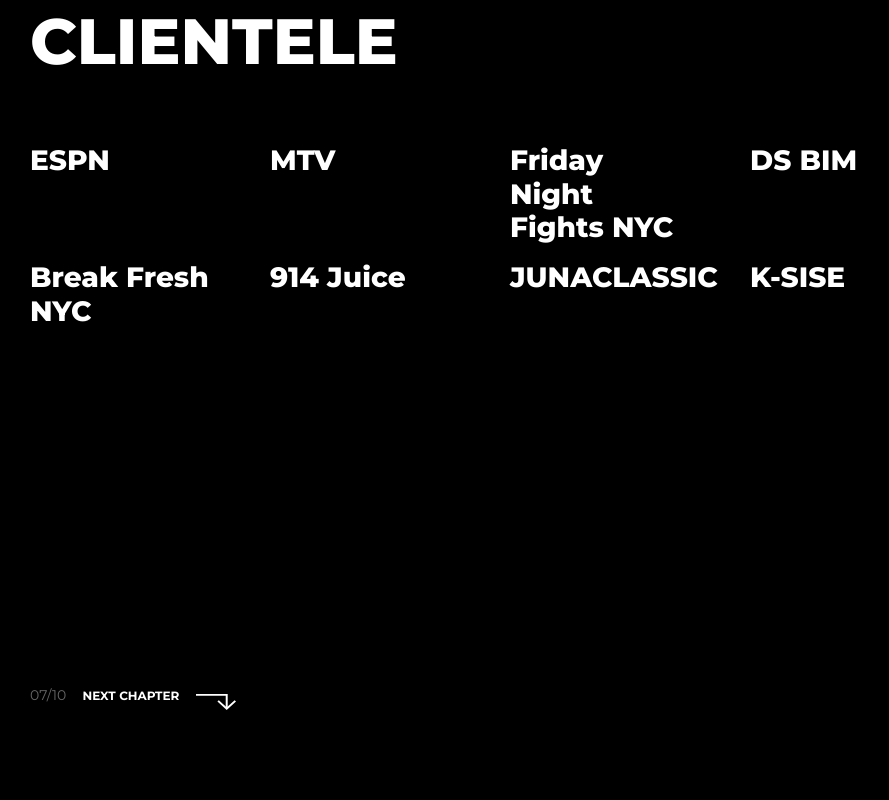
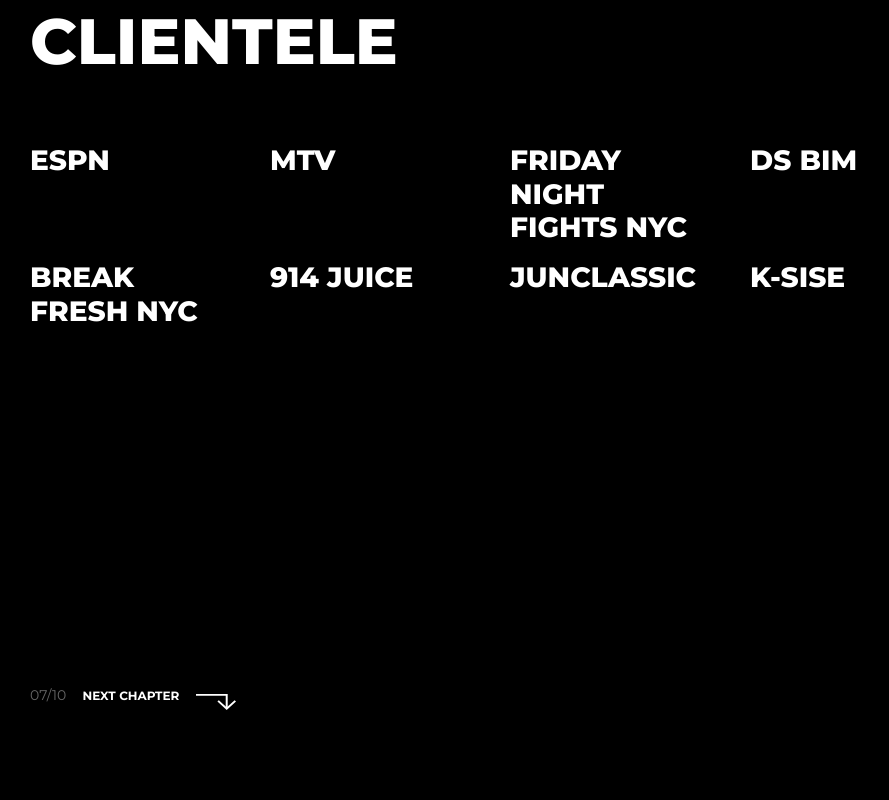
Before and after one commit to directedbydiego/indexfiles, a plain HTML site: page index.html in a window 1280 px wide. Shown: the part 5423-6223 px from the top of the page, without its empty margins (0-889 px from the left). Drawn offline with Linux system fonts and the light colour scheme.

Commit message:
Update index.html

```diff
--- a/index.html
+++ b/index.html
@@ -332,7 +332,7 @@
 									</a> -->
 								</div>
 								<div class="col-6 col-lg-3">
-									<H5>Friday Night Fights NYC</H5>
+									<H5>FRIDAY NIGHT FIGHTS NYC</H5>
 									<!-- <a href="#" class="logo-link">
 										<img src="assets/img/reference.svg" class="logo-img" alt="Reference 3">
 									</a> -->
@@ -345,20 +345,20 @@
 									</a> -->
 								</div>
 								<div class="col-6 col-lg-3">
-									<H5>Break Fresh NYC</H5>
+									<H5>BREAK FRESH NYC</H5>
 									<!-- <a href="#" class="logo-link">
 										<img src="assets/img/reference.svg" class="logo-img" alt="Reference 5">
 									</a> -->
 								</div>
 								<div class="col-6 col-lg-3">
-									<H5>914 Juice</H5>
+									<H5>914 JUICE</H5>
 									<!-- <a href="#" class="logo-link">
 
 										<img src="assets/img/reference.svg" class="logo-img" alt="Reference 6">
 									</a> -->
 								</div>
 								<div class="col-6 col-lg-3">
-									<H5>JUNACLASSIC</H5>
+									<H5>JUNCLASSIC</H5>
 									<!-- <a href="#" class="logo-link">
 										<img src="assets/img/reference.svg" class="logo-img" alt="Reference 7">
 									</a> -->
@@ -482,7 +482,7 @@
 											<img src="https://www.dropbox.com/s/ndq9meux64gm1ux/DVNCICE.png?raw=1" class="testimonial-img" alt="DAVINCI RESOLVE">
 											<div class="testimonial-body">
 												<h3 class="testimonial-title">DAVINCI RESOLVE</h3>
-												<h4 class="testimonial-subtitle">COLOR CORECION SOFTWARE - <a href="https://www.blackmagicdesign.com/products/davinciresolve">https://www.blackmagicdesign.com/products/davinciresolve</a></h4>
+												<h4 class="testimonial-subtitle">COLOR CORRECTION SOFTWARE - <a href="https://www.blackmagicdesign.com/products/davinciresolve">https://www.blackmagicdesign.com/products/davinciresolve</a></h4>
 												<!-- <p class="testimonial-text">
 													At vero eos et accusam et justo duo dolores et ea rebum. Stet clita kasd
 													gubergren, no sea takimata sanctus est Lorem ipsum dolor sit amet.
@@ -566,7 +566,7 @@
 								<div class="col-12 col-md-4">
 									<div class="contact">
 										<strong class="contact-label">Social</strong>
-										<a href="https://www.instagram.com/stringofvibes/">Instagram</a><br>
+										<a href="https://www.instagram.com/directedxdiego/">Instagram</a><br>
 
 									</div>
 								</div>
```
